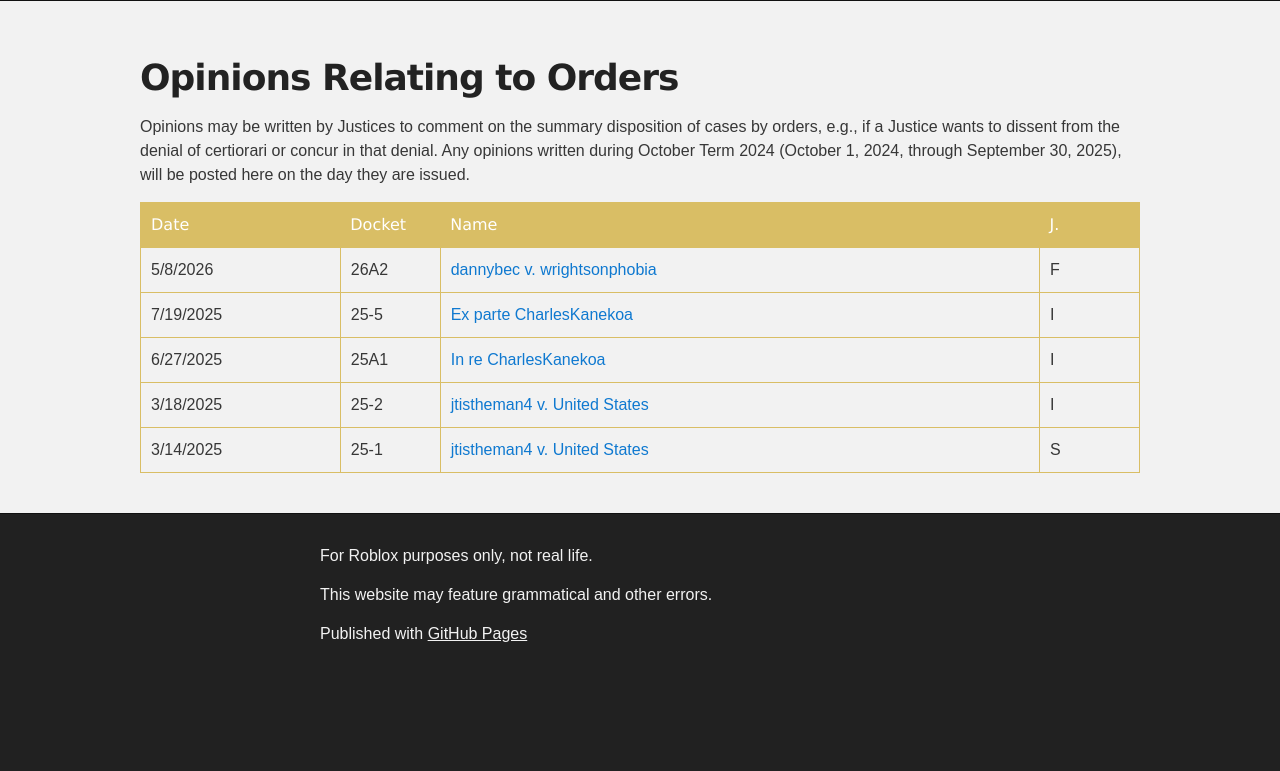
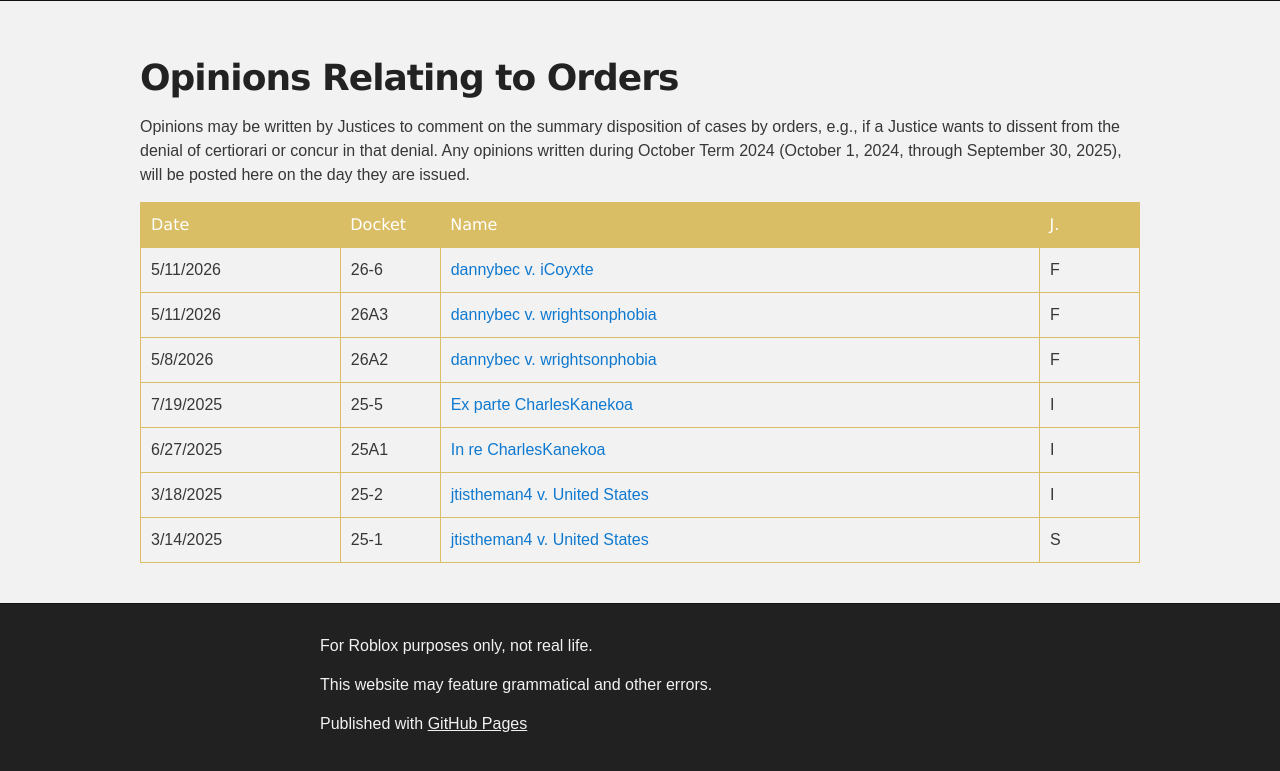
Before and after one commit to supremecourtrblx/supremecourtrblx.github.io, a Jekyll site: the page built from orderopinions.md, in a window 1280 px wide. Shown: the part 557-1328 px from the top of the page. Built offline with Jekyll 4.4.1, drawn with Linux system fonts in a browser that asks for light colours; our own code applies the rules of GitHub Pages for plain Markdown files; before the commit the page ends 1238 px from its top, so only the background shows below that.

Commit message:
chambers and opinion

```diff
--- a/orderopinions.md
+++ b/orderopinions.md
@@ -11,6 +11,18 @@ Opinions may be written by Justices to comment on the summary disposition of cas
         <th style="width:10%;">Docket</th>
         <th>Name</th>
         <th style="width:10%;">J.</th>
+    </tr>
+    <tr>
+        <td>5/11/2026</td>
+        <td>26-6</td>
+        <td><a href="opinions/26-6 inslee.pdf">dannybec v. iCoyxte</a></td>
+        <td>F</td>
+    </tr>
+    <tr>
+        <td>5/11/2026</td>
+        <td>26A3</td>
+        <td><a href="opinions/26A3.pdf">dannybec v. wrightsonphobia</a></td>
+        <td>F</td>
     </tr>
     <tr>
         <td>5/8/2026</td>
```
Also changed, not shown: orders.md (+4 -0 lines), 2 other files.
